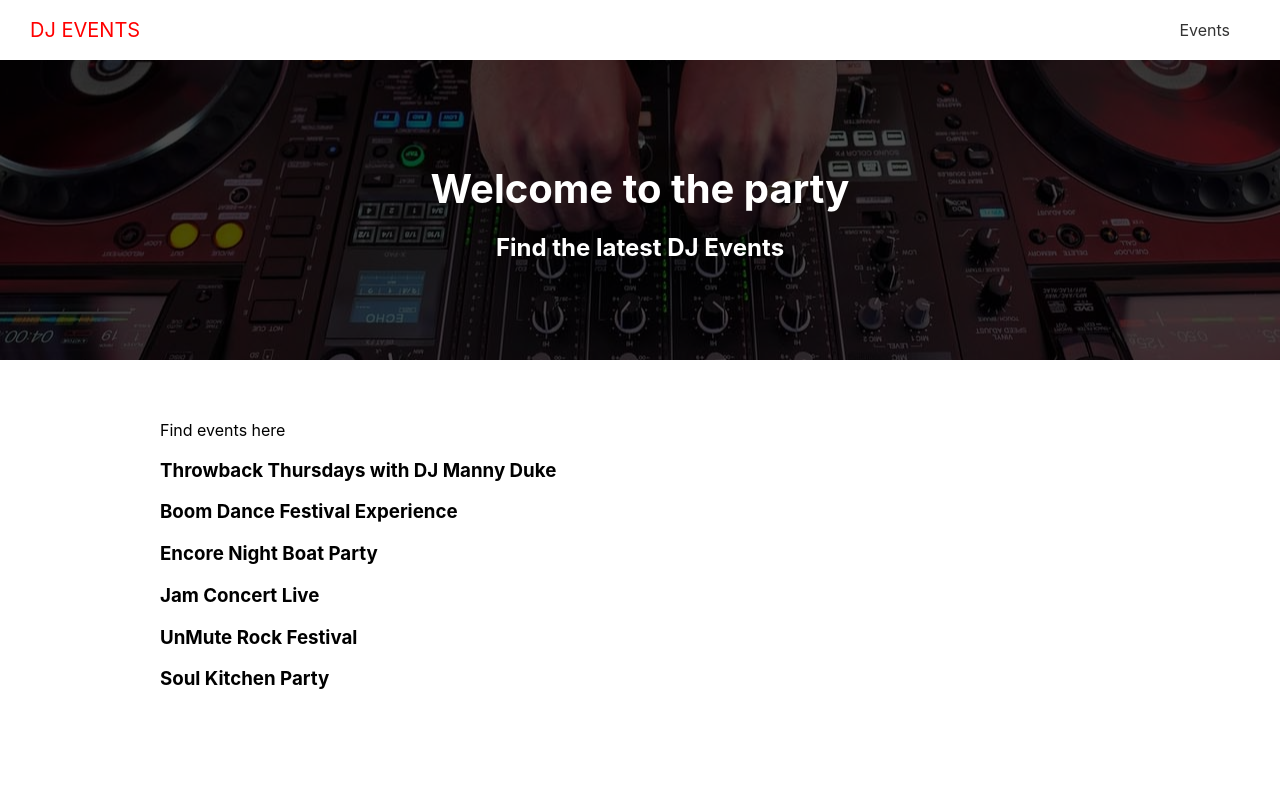
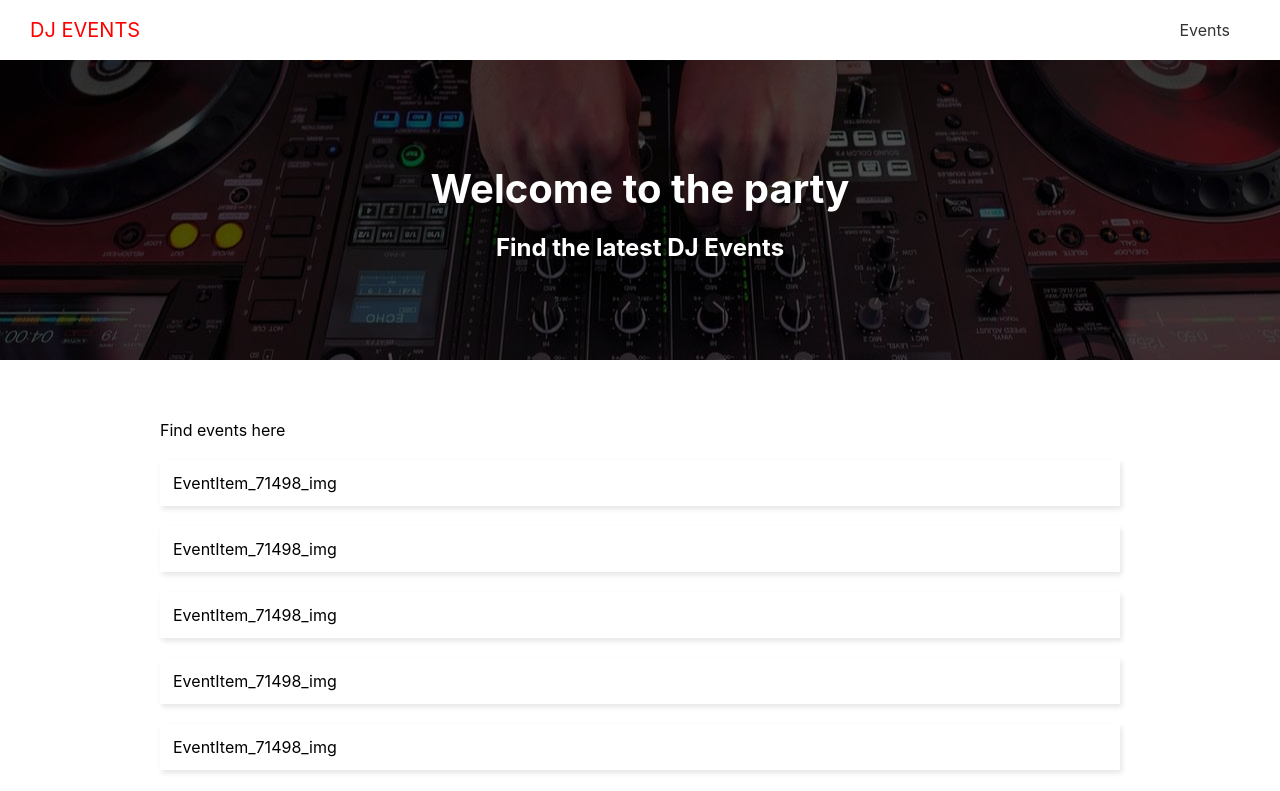
Before and after one commit to amaben2020/DJ-Events-management, a Next.js app: page / in a window 1280 px wide. Shown: the top 791 px of the page. Built offline with nearby package versions, Linux system fonts and the light colour scheme; no server answers.

Commit message:
Building the event component

```diff
--- a/components/EventItem.js
+++ b/components/EventItem.js
@@ -1,8 +1,13 @@
 import React from 'react';
 import Link from 'next/link';
 import Image from 'next/dist/client/image';
-const EventItem = () => {
-	return <div></div>;
+import styles from '@/styles/EventItem.module.css';
+const EventItem = ({ evt }) => {
+	return (
+		<div className={styles.event}>
+			<div>{styles.img}</div>
+		</div>
+	);
 };
 
 export default EventItem;
--- a/pages/index.js
+++ b/pages/index.js
@@ -3,6 +3,7 @@ import Image from 'next/image';
 import Layout from '../components/Layout';
 import axios from 'axios';
 import { API_URL } from 'config/index';
+import EventItem from '@/components/EventItem';
 
 export default function Home({ events }) {
 	console.log(events);
@@ -11,7 +12,7 @@ export default function Home({ events }) {
 			Find events here
 			{events.length === 0 && <div>No events to showcase</div>}
 			{events.map((evt) => (
-				<h3 key={evt.id}>{evt.name}</h3>
+				<EventItem key={evt.id} evt={evt} />
 			))}
 		</Layout>
 	);
```
